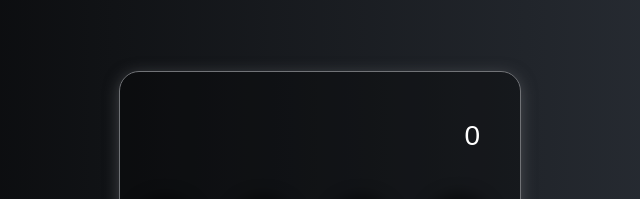
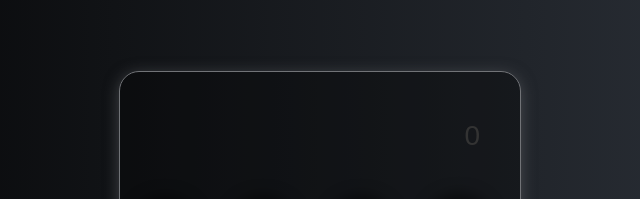
Before and after one commit to rajdeepdas2212/RJD-Calculator, a plain HTML site: page index.html in a window 1280 px wide. Shown: the top 199 px of the page, 320-960 px from the left. Drawn offline with Linux system fonts and the light colour scheme.

Commit message:
Update calculator.css

```diff
--- a/calculator.css
+++ b/calculator.css
@@ -59,7 +59,7 @@ input.display{
     background: transparent;
 }
 ::placeholder{
-    color: #ffffff;
+    color: #333;
 }
 button.numbers{
     color: #ffffff;
```
